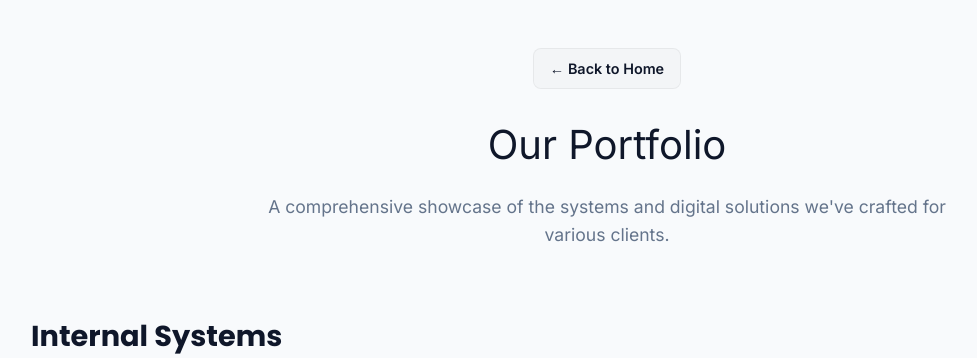
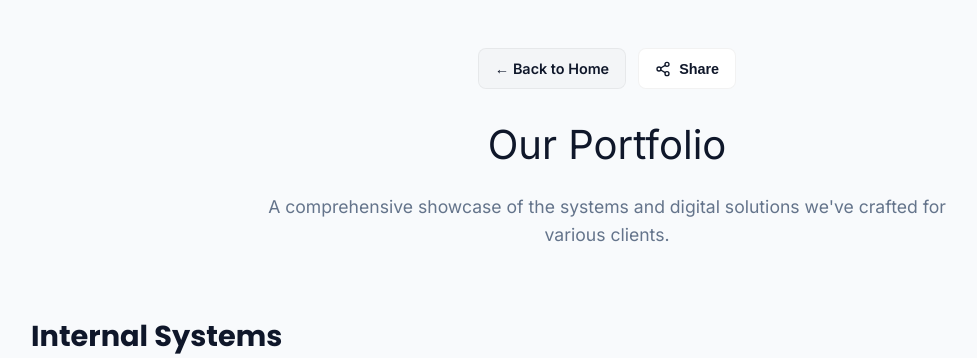
Before and after one commit to hasanarofid/hasanarofid.site, a PHP site: page /portofolio.php in a window 1280 px wide. Shown: the part 72-430 px from the top of the page, without its empty margins (33-1010 px from the left). Run offline with PHP 8.4, Linux system fonts and the light colour scheme.

Commit message:
portofolio

```diff
--- a/portofolio.php
+++ b/portofolio.php
@@ -29,6 +29,8 @@ $translations = [
     'desc_amtech' => 'Built a unified management system for Malaysia\'s leading EV network. Handling real-time hardware telemetry and multi-tenant billing.',
     'desc_gringgo' => 'A technology platform focusing on waste management and environmental solutions to empower communities.',
     'desc_afpro' => 'A modern public web application for Afpro Aquarium, featuring an intuitive user interface and interactive product displays.',
+    'share' => 'Share',
+    'copied' => 'Link copied to clipboard!',
   ],
   'id' => [
     'meta_title' => 'Portofolio | Hasan Arofid',
@@ -48,6 +50,8 @@ $translations = [
     'desc_amtech' => 'Membangun sistem manajemen terpadu untuk jaringan EV terkemuka di Malaysia. Menangani telemetri perangkat keras secara real-time dan penagihan multi-tenant.',
     'desc_gringgo' => 'Platform teknologi yang berfokus pada pengelolaan sampah dan solusi lingkungan untuk memberdayakan komunitas.',
     'desc_afpro' => 'Aplikasi web publik modern untuk Afpro Aquarium, menampilkan antarmuka pengguna yang intuitif dan tampilan produk yang interaktif.',
+    'share' => 'Bagikan',
+    'copied' => 'Tautan disalin ke papan klip!',
   ]
 ];
 $t = $translations[$lang];
@@ -192,8 +196,12 @@ $t = $translations[$lang];
     </nav>
 
     <div class="container header-spacing">
-        <div style="text-align: center; margin-bottom: 24px;" data-reveal>
+        <div style="text-align: center; margin-bottom: 24px; display: flex; justify-content: center; gap: 12px; flex-wrap: wrap;" data-reveal>
             <a href="/" class="btn btn-outline" style="padding: 8px 16px; font-size: 0.9rem;">← <?= $t['back_home'] ?></a>
+            <button onclick="sharePortfolio()" class="btn btn-outline" style="padding: 8px 16px; font-size: 0.9rem; cursor: pointer; display: inline-flex; align-items: center; gap: 8px; background: var(--surface);">
+                <svg width="16" height="16" viewBox="0 0 24 24" fill="none" stroke="currentColor" stroke-width="2" stroke-linecap="round" stroke-linejoin="round"><circle cx="18" cy="5" r="3"></circle><circle cx="6" cy="12" r="3"></circle><circle cx="18" cy="19" r="3"></circle><line x1="8.59" y1="13.51" x2="15.42" y2="17.49"></line><line x1="15.41" y1="6.51" x2="8.59" y2="10.49"></line></svg>
+                <?= $t['share'] ?>
+            </button>
         </div>
 
         <div class="section-title" data-reveal><?= $t['portfolio_title'] ?></div>
@@ -355,6 +363,25 @@ $t = $translations[$lang];
         document.addEventListener('keydown', (e) => {
             if(e.key === 'Escape') closeModal();
         });
+
+        // Share Portfolio Logic
+        function sharePortfolio() {
+            if (navigator.share) {
+                navigator.share({
+                    title: '<?= $t['meta_title'] ?>',
+                    text: '<?= $t['portfolio_desc'] ?>',
+                    url: window.location.href
+                }).catch(console.error);
+            } else {
+                const tempInput = document.createElement("input");
+                tempInput.value = window.location.href;
+                document.body.appendChild(tempInput);
+                tempInput.select();
+                document.execCommand("copy");
+                document.body.removeChild(tempInput);
+                alert("<?= $t['copied'] ?>");
+            }
+        }
     </script>
 
   <style>
```
